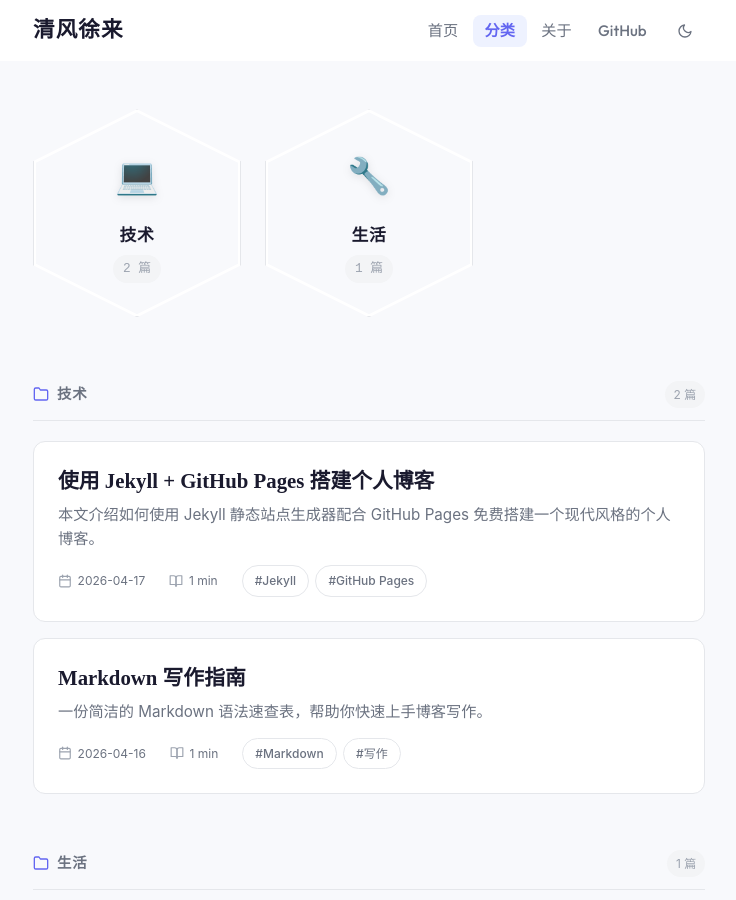
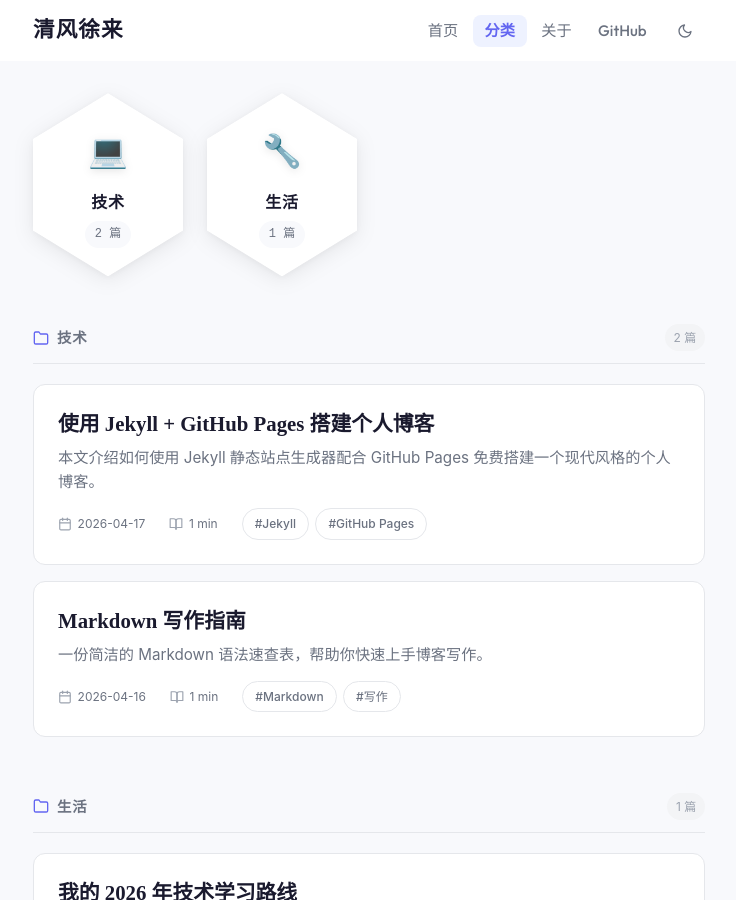
Before and after one commit to Asilencer/asilencer.github.io, a Jekyll site: the page built from categories.html, in a window 1280 px wide and 900 px high. Shown: the whole window, without its empty margins (271-1007 px from the left). Built offline with Jekyll 4.4.1, drawn with Linux system fonts in a browser that asks for light colours; some web fonts are replaced.

Commit message:
style: optimize category cards layout and contrast

```diff
--- a/assets/css/style.css
+++ b/assets/css/style.css
@@ -1008,10 +1008,25 @@
 /* ===== Categories Archive Page ===== */
 .categories-grid {
   display: grid;
-  grid-template-columns: repeat(auto-fill, minmax(180px, 1fr));
+  grid-template-columns: repeat(auto-fill, minmax(140px, 1fr));
   gap: 1.5rem;
-  margin-top: 3rem;
-  margin-bottom: 4rem;
+  margin-top: 2rem;
+  margin-bottom: 3rem;
+}
+
+.category-card-wrapper {
+  /* Apply shadow to the wrapper so it doesn't get clipped */
+  filter: drop-shadow(0 4px 10px rgba(0, 0, 0, 0.08)) drop-shadow(0 1px 3px rgba(0, 0, 0, 0.04));
+  transition: all 0.4s cubic-bezier(0.175, 0.885, 0.32, 1.275);
+}
+
+[data-theme="dark"] .category-card-wrapper {
+  filter: drop-shadow(0 4px 10px rgba(0, 0, 0, 0.3)) drop-shadow(0 1px 3px rgba(0, 0, 0, 0.2));
+}
+
+.category-card-wrapper:hover {
+  transform: translateY(-4px) scale(1.05);
+  filter: drop-shadow(0 8px 20px rgba(99, 102, 241, 0.25));
 }
 
 .category-card {
@@ -1020,76 +1035,70 @@
   flex-direction: column;
   align-items: center;
   justify-content: center;
-  aspect-ratio: 1;
+  padding: 1.8rem 0.5rem;
   background: var(--color-surface);
-  border: 1px solid var(--color-border);
   text-decoration: none;
   transition: all 0.4s cubic-bezier(0.175, 0.885, 0.32, 1.275);
-  box-shadow: var(--shadow-sm);
+  /* Diamond/Rhombus Shape */
   clip-path: polygon(50% 0%, 100% 25%, 100% 75%, 50% 100%, 0% 75%, 0% 25%);
   z-index: 1;
-}
-
-.category-card::before {
-  content: '';
-  position: absolute;
-  inset: 2px;
-  background: var(--color-bg);
+  width: 100%;
+  height: 100%;
+}
+
+/* Change to hexagon to give more horizontal space for text */
+.category-card {
   clip-path: polygon(50% 0%, 100% 25%, 100% 75%, 50% 100%, 0% 75%, 0% 25%);
-  z-index: -1;
-  transition: all 0.3s ease;
-}
-
-.category-card:hover {
-  transform: translateY(-6px) scale(1.02);
-  border-color: transparent;
+}
+
+[data-theme="dark"] .category-card {
+  background: var(--color-surface-alt);
+}
+
+.category-card-wrapper:hover .category-card {
   background: linear-gradient(135deg, var(--color-gradient-start), var(--color-gradient-end));
-  box-shadow: 0 10px 25px rgba(99, 102, 241, 0.2);
-}
-
-.category-card:hover::before {
-  inset: 3px;
-  background: var(--color-surface);
 }
 
 .category-card .cat-icon {
-  font-size: 2.2rem;
-  margin-bottom: 0.8rem;
+  font-size: 2rem;
+  margin-bottom: 0.5rem;
   filter: drop-shadow(0 2px 4px rgba(0,0,0,0.1));
   transition: transform 0.3s ease;
 }
 
-.category-card:hover .cat-icon {
+.category-card-wrapper:hover .cat-icon {
   transform: scale(1.15) rotate(5deg);
 }
 
 .category-card .cat-name {
   font-family: var(--font-display);
-  font-size: 1.05rem;
-  font-weight: 700;
+  font-size: 1rem;
+  font-weight: 800;
   color: var(--color-text);
   margin-bottom: 0.3rem;
   text-transform: uppercase;
   letter-spacing: 0.05em;
   transition: color 0.3s ease;
-}
-
-.category-card:hover .cat-name {
-  color: var(--color-primary);
+  text-align: center;
+  word-break: break-word;
+}
+
+.category-card-wrapper:hover .cat-name {
+  color: #fff;
 }
 
 .category-card .cat-count {
   font-family: var(--font-mono);
-  font-size: 0.8rem;
-  color: var(--color-text-tertiary);
-  background: var(--color-code-bg);
+  font-size: 0.75rem;
+  color: var(--color-text-secondary);
+  background: var(--color-bg);
   padding: 0.15rem 0.6rem;
   border-radius: 999px;
   transition: all 0.3s ease;
 }
 
-.category-card:hover .cat-count {
-  background: var(--color-primary);
+.category-card-wrapper:hover .cat-count {
+  background: rgba(255, 255, 255, 0.2);
   color: #fff;
 }
 
--- a/categories.html
+++ b/categories.html
@@ -9,11 +9,13 @@
     {% assign cats = site.categories | sort %}
     {% for cat in cats %}
       {% assign icon_index = forloop.index0 | modulo: 8 %}
-      <a href="#{{ cat[0] | slugify }}" class="category-card">
-        <div class="cat-icon">{{ icons[icon_index] }}</div>
-        <div class="cat-name">{{ cat[0] }}</div>
-        <div class="cat-count">{{ cat[1].size }} 篇</div>
-      </a>
+      <div class="category-card-wrapper">
+        <a href="#{{ cat[0] | slugify }}" class="category-card">
+          <div class="cat-icon">{{ icons[icon_index] }}</div>
+          <div class="cat-name">{{ cat[0] }}</div>
+          <div class="cat-count">{{ cat[1].size }} 篇</div>
+        </a>
+      </div>
     {% endfor %}
   </div>
 
```
